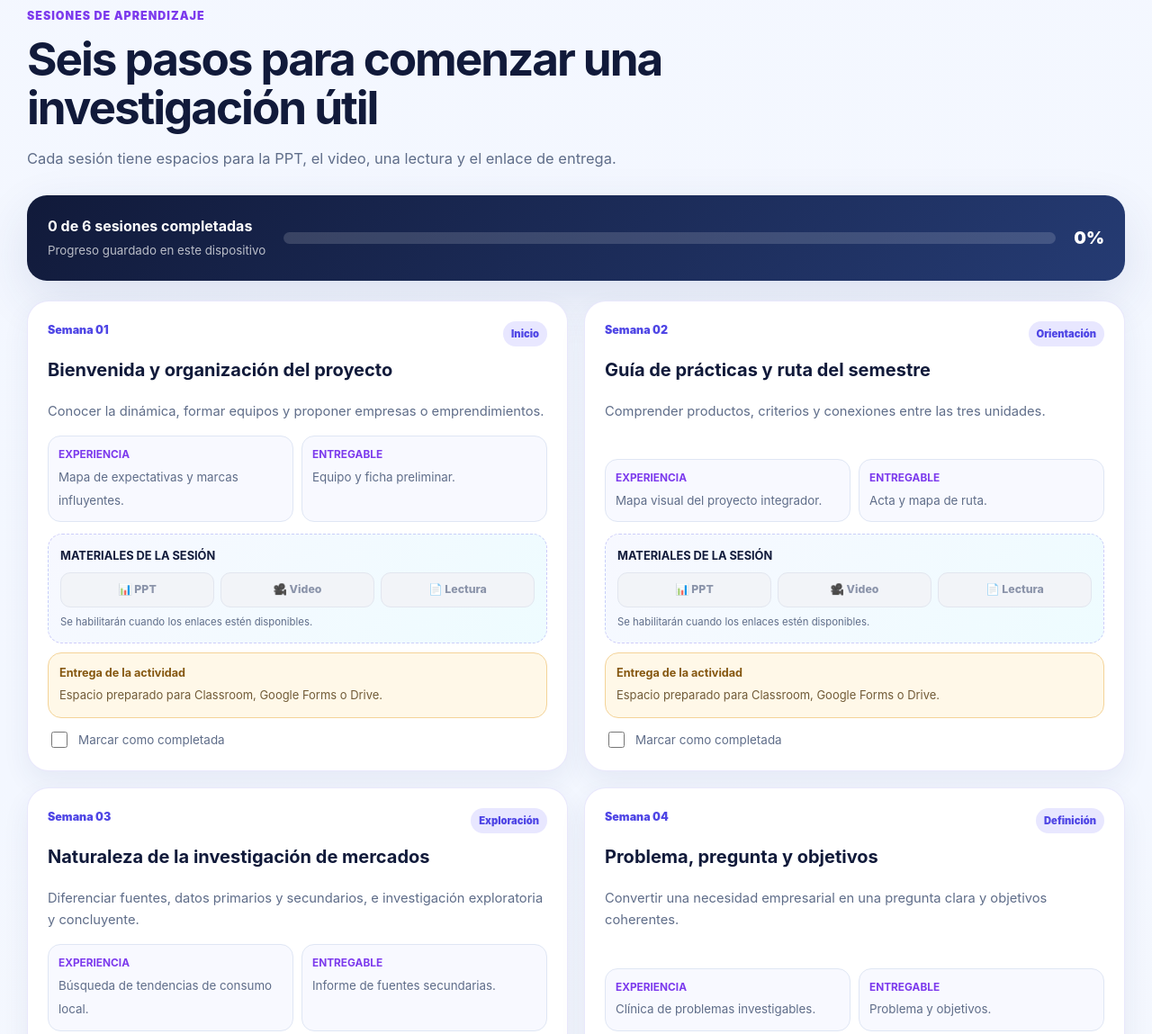
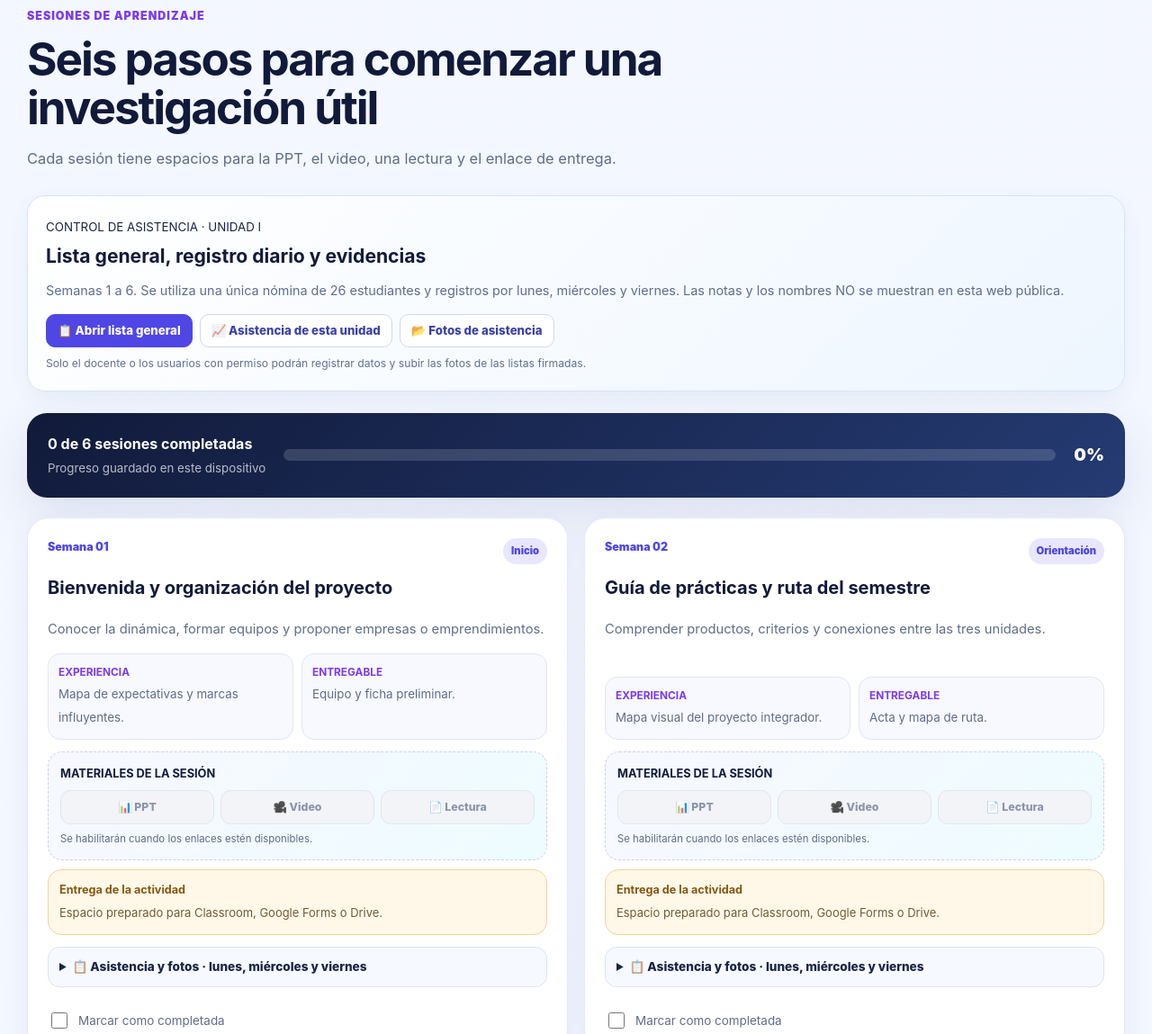
Before and after one commit to OswaldoSar/consumerlab-uac, a plain HTML site: page unidad-1.html in a window 1280 px wide. Shown: the part 5722-6871 px from the top of the page at 90% size. Drawn offline with nearby package versions, Linux system fonts and the light colour scheme.

Commit message:
Update unidad-1.html

```diff
--- a/unidad-1.html
+++ b/unidad-1.html
@@ -319,5 +319,6 @@ Nota: revisar metodológicamente.`}document.getElementById('generate').onclick=(
     }
   });
 </script>
-
+<!-- Sistema de asistencia para las tres unidades -->
+<script src="asistencias.js" defer></script>
 </body></html>
```
